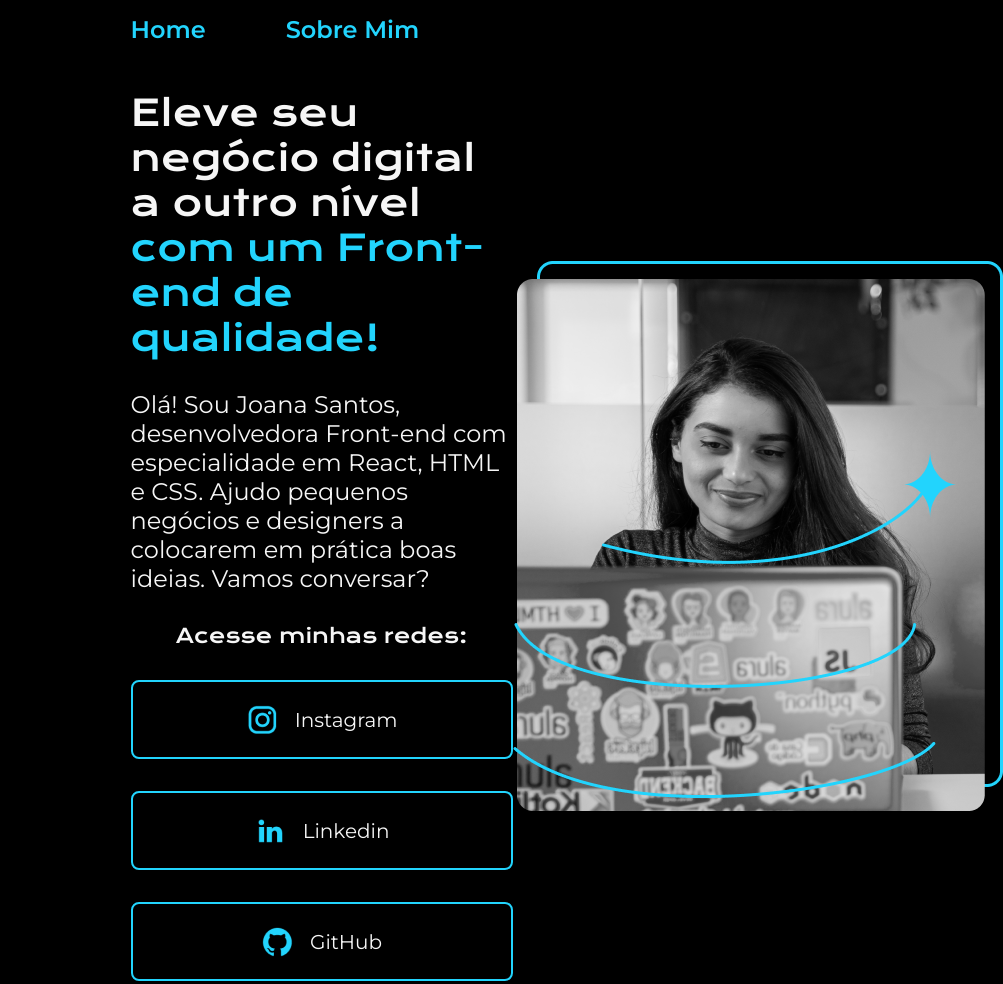
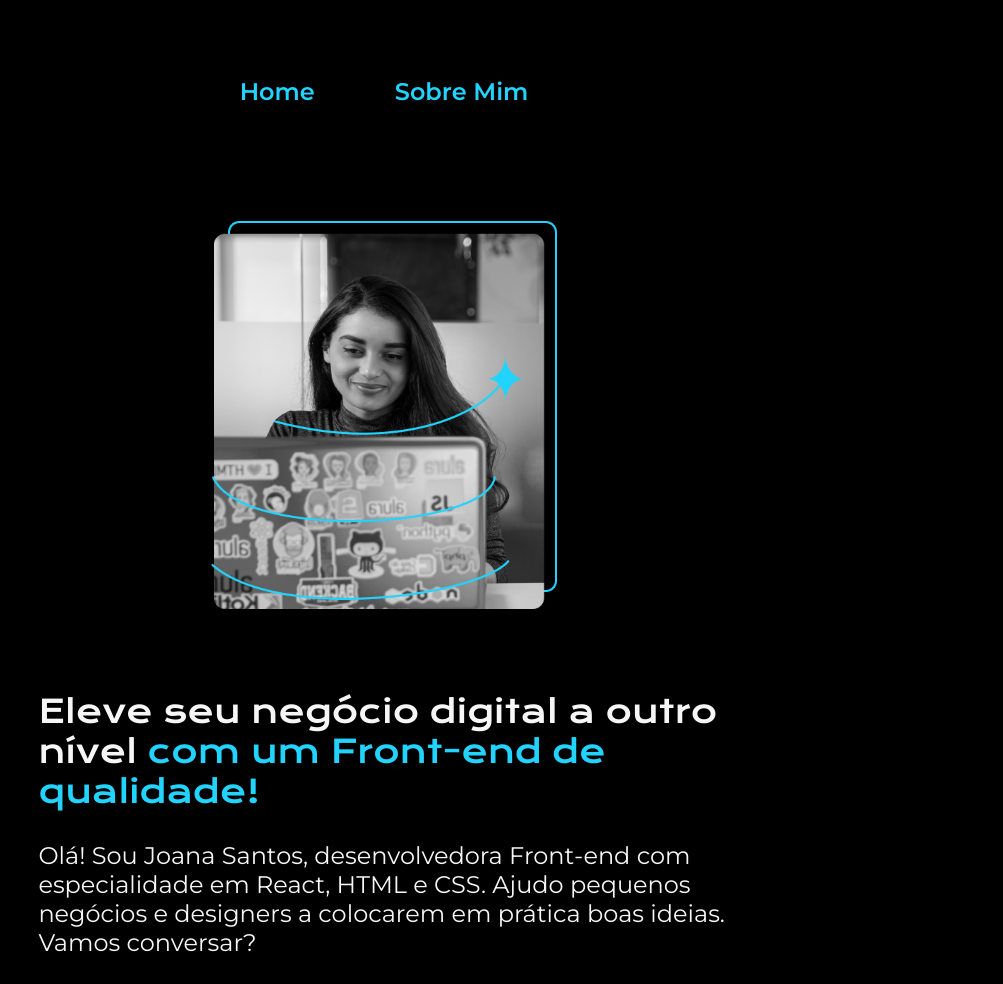
Before and after one commit to LucasMiranda7/PortifolioAlura, a plain HTML site: page index.html in a window 768 px wide. Shown: the top 984 px of the page, 1003 px wide, since content can reach past the window. Drawn offline with nearby package versions, Linux system fonts and the light colour scheme.

Commit message:
projeto-final

```diff
--- a/index.html
+++ b/index.html
@@ -26,7 +26,7 @@
       <a class="botao" href="https://github.com/" target="_blank"><img src="assets/Logo Github.png" alt="GitHub"> GitHub</a>
     </div>
 </section>
- <img src="assets/Imagem.png" alt="Foto da Joana">
+ <img class="imagem" src="assets/Imagem.png" alt="Foto da Joana">
  </main>
 
  <footer class="rodape">
--- a/styles/style.css
+++ b/styles/style.css
@@ -40,15 +40,34 @@ body {
 .menu_link {
   color: var(--cor-terciaria);
   font-family: var(--fonte-secundaria);
-  font-size: 24px;
+  font-size: 1.5rem;
   font-weight: 600;
   text-decoration: none;
+}
+
+.menu_link:hover {
+  color: #22d5fda4;
+}
+
+.geral {
+  padding: 6% 17%;
+  display: flex;
+  align-items: center;
+  justify-content: space-between;
+  gap: 82px;
+}
+
+.conteudo {
+  width: 50%;
+  display: flex;
+  flex-direction: column;
+  gap: 30px;
 }
 
 
 .titulo {
   font-family: var(--fonte-primaria);
-  font-size: 36px;
+  font-size: 2.25rem;
   font-weight: lighter;
 }
 
@@ -58,20 +77,7 @@ body {
 
 .paragrafo_sobremim {
   font-family: var(--fonte-secundaria);
-  font-size: 24px;
-}
-.geral {
-  padding: 6% 17%;
-  display: flex;
-  align-items: center;
-  justify-content: space-between;
-}
-
-.conteudo {
-  width: 615px;
-  display: flex;
-  flex-direction: column;
-  gap: 30px;
+  font-size: 1.5rem;
 }
 
 .botoes {
@@ -84,7 +90,7 @@ body {
 
 .botoes h2 {
   font-family:var(--fonte-primaria);
-  font-size: 20px;
+  font-size: 1.25rem;
   font-weight: 400;
 }
 
@@ -98,9 +104,9 @@ body {
   text-decoration: none;
   font-family: var(--fonte-secundaria);
   text-align: center;
-  font-size: 20px;
+  font-size: 1.25rem;
   font-weight: 600px;
-  width: 378px;
+  width: 50%;
   padding: 21.5px 0;
   border: 2px solid var(--cor-terciaria);
   border-radius: 8px;
@@ -112,12 +118,46 @@ body {
   background-color: var(--cor-hover);
 }
 
+.imagem {
+  width: 50%;
+}
+
 .rodape{
   background-color: var(--cor-terciaria);
   color: var(--cor-primaria);
   font-family: var(--fonte-secundaria);
-  font-size: 24px;
+  font-size: 1.5rem;
   font-weight: 400;
   padding: 24px;
   text-align: center;
 }
+
+@media (max-width: 1200px) {
+
+.cabecalho{
+  padding: 10%;
+ }
+
+.menu {
+  justify-content: center;
+ }
+
+.geral {
+  padding: 5% ;
+  flex-direction: column-reverse;
+  }
+
+.conteudo {
+  width: auto;
+}
+}
+
+/* Ajustando Tamanho de Fontes */
+
+@media (min-width: 500px) and (max-width: 1200px) {
+  .titulo {
+    font-size: 2rem;
+  }
+
+
+}
```
Also changed, not shown: sobreMim.html (+1 -1 lines).
